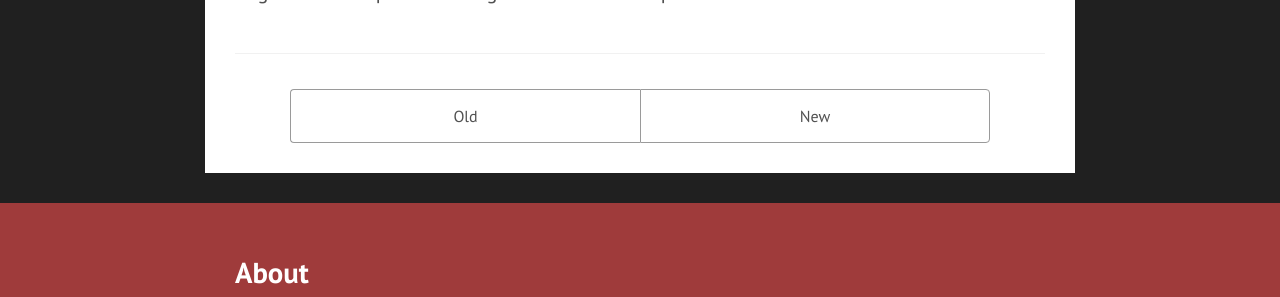
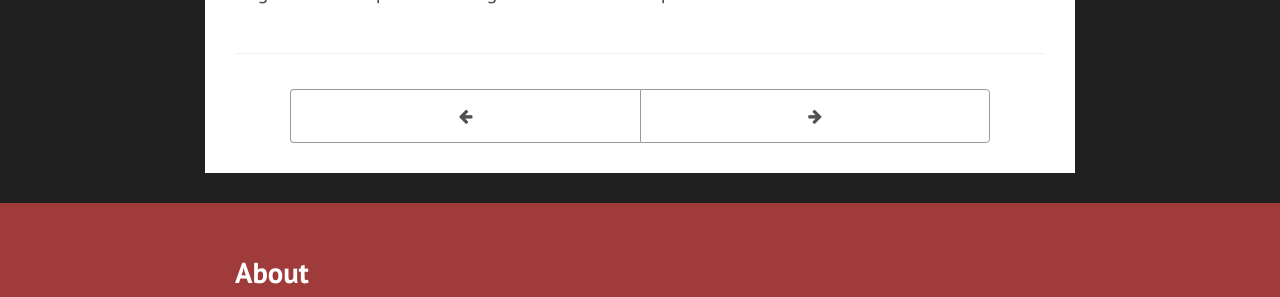
Before and after one commit to quenquen/quenquen.github.io, a Jekyll site: the page built from index.html, in a window 1280 px wide. Shown: the part 898-1195 px from the top of the page. Built offline with Jekyll 4.4.1, drawn with Linux system fonts in a browser that asks for light colours; nearby versions of some CDN libraries; the list of posts is cut into pages by our own code.

Commit message:
Pagination Fix
Trying to fix pagination issues with Font Awesome Icons

```diff
--- a/index.html
+++ b/index.html
@@ -15,17 +15,17 @@ layout: default
 
     <div class="pagination">
       {% if paginator.next_page %}
-        <a class="pagination-item older" href="/page{{paginator.next_page}}">Old</a>
+        <a class="pagination-item older" href="/page{{paginator.next_page}}"><i class="fa fa-arrow-left" title="old"></i></a>
       {% else %}
-        <span class="pagination-item older">Old</span>
+        <span class="pagination-item older"><i class="fa fa-arrow-left" title="old"></i></span>
       {% endif %}
       {% if paginator.previous_page %}
         {% if paginator.page == 2 %}
-          <a class="pagination-item newer" href="/">New</a>
+          <a class="pagination-item newer" href="/"><i class="fa fa-arrow-right" title="new"></i></a>
         {% else %}
-          <a class="pagination-item newer" href="/page{{paginator.previous_page}}">New</a>
+          <a class="pagination-item newer" href="/page{{paginator.previous_page}}"><i class="fa fa-arrow-right" title="new"></i></a>
         {% endif %}
       {% else %}
-        <span class="pagination-item newer">New</span>
+        <span class="pagination-item newer"><i class="fa fa-arrow-right" title="new"></i></span>
       {% endif %}
     </div>
```
